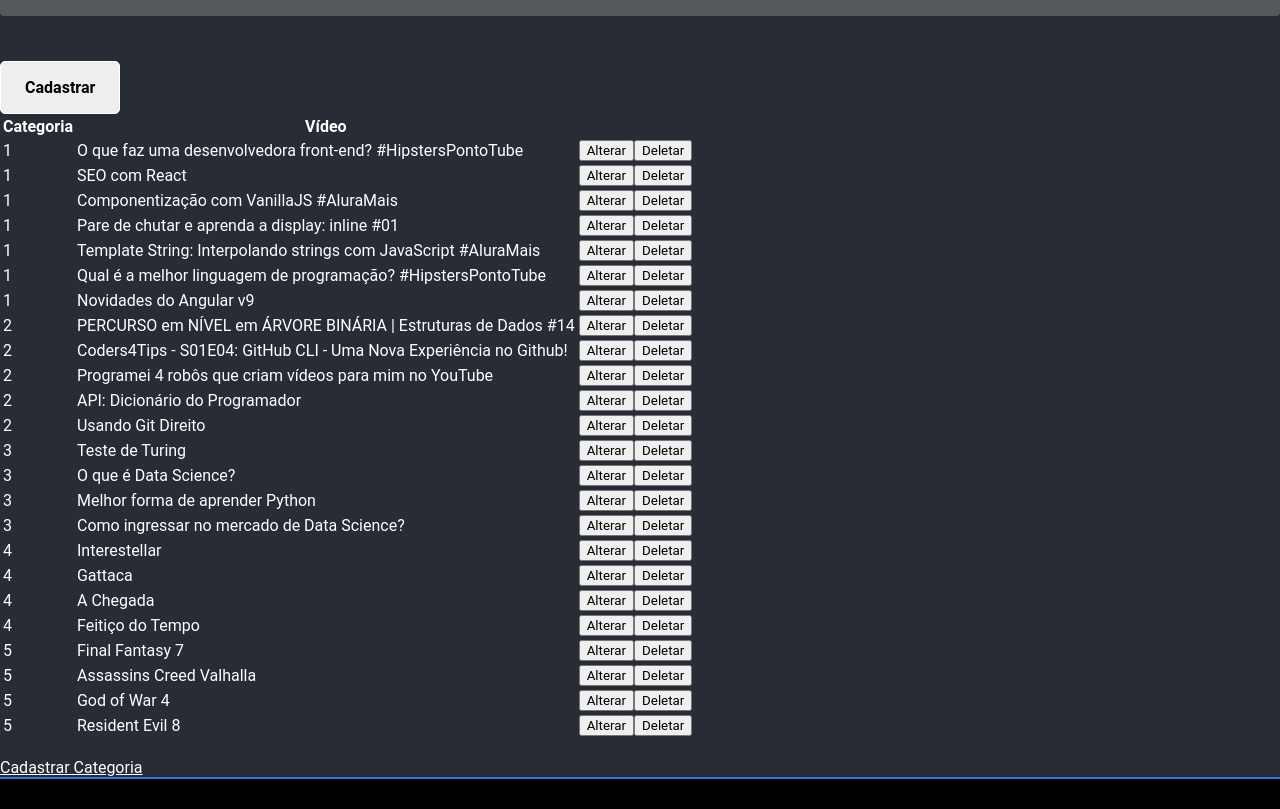
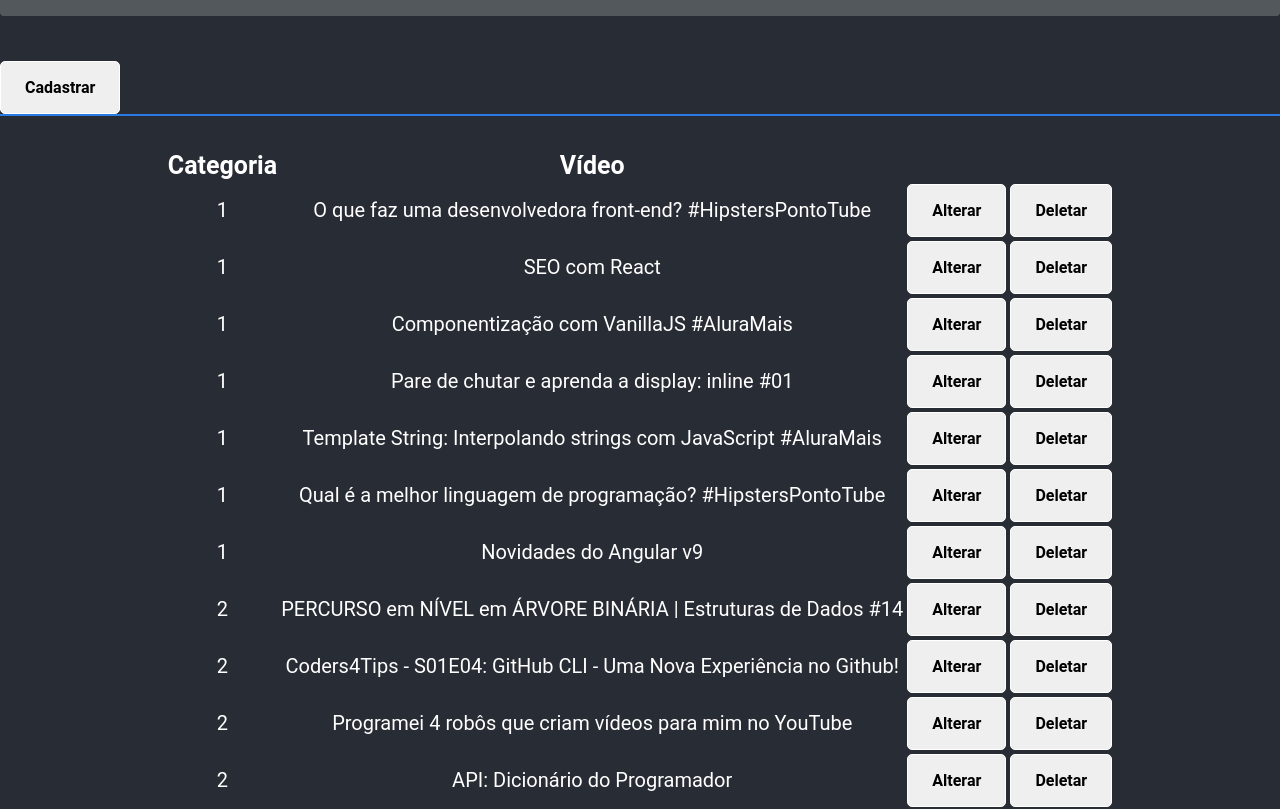
Before and after one commit to Shumax/Imers-o-React, a React (Create React App) app: page /registration/video in a window 1280 px wide. Shown: the part 470-1279 px from the top of the page. Built offline with nearby package versions, Linux system fonts and the light colour scheme; data requests are answered from the project's data file; grey boxes are pictures that could not be loaded.

Commit message:
alguns estilos

```diff
--- a/db.json
+++ b/db.json
@@ -31,6 +31,16 @@
       "titulo": "Filmes",
       "cor": "",
       "id": 4
+    },
+    {
+      "titulo": "Games",
+      "cor": "#fff900",
+      "id": 5
+    },
+    {
+      "titulo": "teste",
+      "cor": "#7900ff",
+      "id": 6
     }
   ],
   "videos": [
--- a/package.json
+++ b/package.json
@@ -8,6 +8,7 @@
     "@testing-library/user-event": "^7.1.2",
     "concurrently": "^5.2.0",
     "json-server": "^0.16.1",
+    "node-sass": "^4.14.1",
     "prop-types": "^15.7.2",
     "react": "^16.13.1",
     "react-dom": "^16.13.1",
@@ -17,7 +18,7 @@
     "styled-components": "^5.1.1"
   },
   "scripts": {
-		"dev": "concurrently \"react-scripts start\" \"yarn run server\"",
+    "dev": "concurrently \"react-scripts start\" \"yarn run server\"",
     "server": "node ./server.js",
     "start": "yarn run server",
     "build": "react-scripts build",
--- a/src/components/PageDefault/index.js
+++ b/src/components/PageDefault/index.js
@@ -8,8 +8,9 @@
   color: var(--white);
 	flex: 1;
 	height: 100%;
-  padding-top: 50px;
-  min-height: 73vh;
+	padding-top: 50px;
+	bottom: 50px;
+  min-height: 75vh;
 `;
 
 
--- /dev/null
+++ b/src/pages/Registration/Category/CategorysTable/categoryTable.scss
@@ -0,0 +1,19 @@
+.categoryTable {
+  border-top: 2px solid var(--primary);
+  padding-left: 16px;
+  padding-right: 16px;
+  padding-top: 32px;
+  padding-bottom: 32px;
+  color: var(--white);
+  text-align: center;
+	display: flex;
+	justify-content: center;
+
+	&__header {
+		font-size: 25px;
+	}
+
+	&__body{
+		font-size: 20px;
+	}
+}
--- a/src/pages/Registration/Category/CategorysTable/index.js
+++ b/src/pages/Registration/Category/CategorysTable/index.js
@@ -1,28 +1,39 @@
 import React from 'react';
 import {useHistory} from 'react-router-dom';
 import categoryRepositories from '../../../../repositories/Categorys';
+import useForm from '../../../../customHooks';
+
+import Button from '../../../../components/Button';
+import './categoryTable.scss';
 
 const CategorysTable = (props) => {
 	const history = useHistory();
 
+	console.log(props)
 	return (
+		<div className="categoryTable">
 		<table>
-			<tbody>
+			<tbody className="categoryTable__body">
 			{props.categorys.map((category) => (
 				<tr key={category.id}>
 					<th>{category.titulo}</th>
 					<th>
-						<button>Alterar</button>
-						<button
+						<Button
+
+						>Alterar</Button>
+					</th>
+					<th>
+					<Button
 							onClick={() => categoryRepositories.deleteCategory(category.id).then(()=>{
 								history.push('/');
 							})}
-						>Deletar</button>
+						>Deletar</Button>
 					</th>
 				</tr>
 			))}
 			</tbody>
 		</table>
+		</div>
 	);
 }
 
--- a/src/pages/Registration/Video/VideosTable/index.js
+++ b/src/pages/Registration/Video/VideosTable/index.js
@@ -1,36 +1,43 @@
 import React from 'react';
 import {useHistory} from 'react-router-dom';
 import videosRepositories from '../../../../repositories/Videos';
+
+import Button from '../../../../components/Button';
+import './videosTable.scss';
 
 const VideosTable = (props) => {
 	const history = useHistory();
 
 	return (
-		<table>
-			<thead>
+		<div className="videosTable">
+			<table >
+				<thead className="videosTable__header">
 					<tr>
 						<th>Categoria</th>
 						<th>Vídeo</th>
 						<th></th>
 					</tr>
 				</thead>
-			<tbody>
+				<tbody className="videosTable__body">
 				{props.videos.map((video) => (
 					<tr key={video.id}>
 						<td>{video.categoryId}</td>
 						<td>{video.titulo}</td>
 						<td>
-						<button>Alterar</button>
-						<button
+							<Button>Alterar</Button>
+						</td>
+						<td>
+						<Button
 								onClick={() => videosRepositories.deleteVideo(video.id).then(()=>{
 									history.push('/');
 								})}
-						>Deletar</button>
+							>Deletar</Button>
 						</td>
 					</tr>
 				))}
 				</tbody>
 			</table>
+		</div>
 	);
 }
 
--- /dev/null
+++ b/src/pages/Registration/Video/VideosTable/videosTable.scss
@@ -0,0 +1,19 @@
+.videosTable {
+  border-top: 2px solid var(--primary);
+  padding-left: 16px;
+  padding-right: 16px;
+  padding-top: 32px;
+  padding-bottom: 32px;
+  color: var(--white);
+  text-align: center;
+	display: flex;
+	justify-content: center;
+
+	&__header {
+		font-size: 25px;
+	}
+
+	&__body{
+		font-size: 20px;
+	}
+}
```
Also changed, not shown: 1 other file (tests, documents, lock files or other folders). Lines whose indentation alone changed are shown as unchanged.
